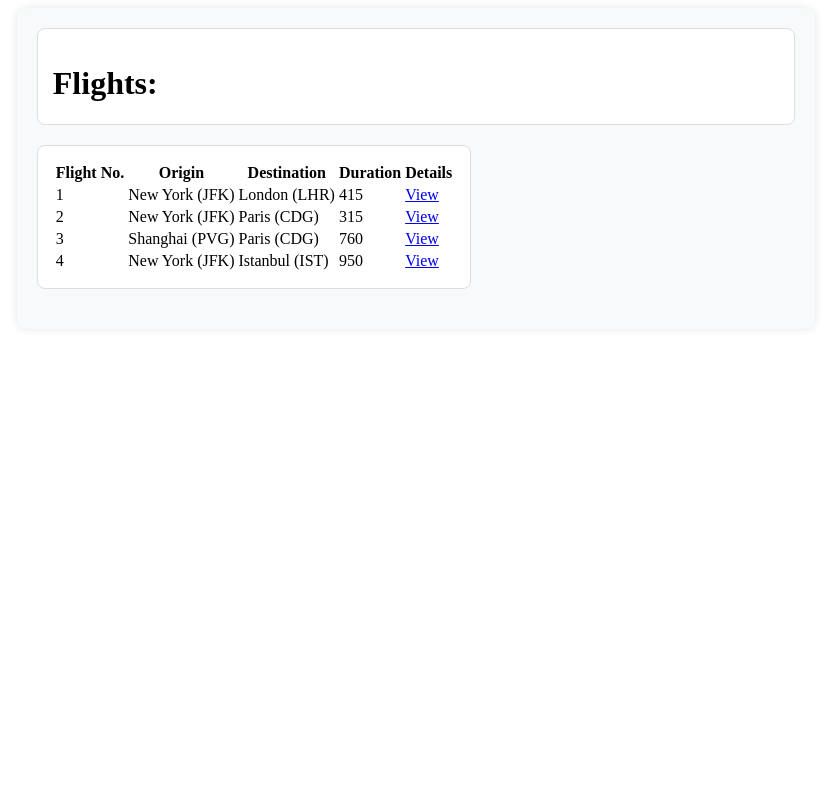
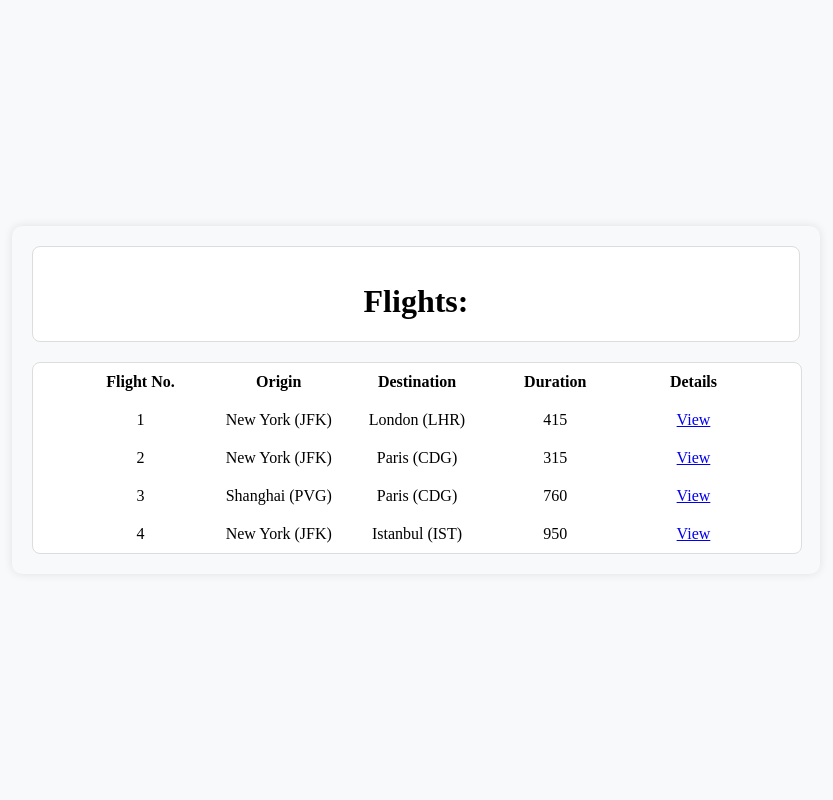
Before and after one commit to Amanmagar08/airlines, a Django app: page / in a window 1280 px wide. Shown: the whole page, without its empty margins (224-1057 px from the left). Run offline with Django 5.2, Linux system fonts and the light colour scheme; data comes from the database, SQL or seed files in the repository; both versions use the stored data as it was after the commit.

Commit message:
Update CSS

```diff
--- a/flight/static/css/flight.css
+++ b/flight/static/css/flight.css
@@ -1,3 +1,12 @@
+body {
+    display: flex;
+    justify-content: center; /* Centers horizontally */
+    align-items: center; /* Centers vertically */
+    height: 100vh; /* Makes sure it takes the full height of the screen */
+    margin: 0;
+    background-color: #f8f9fa; /* Optional: Light background for better visibility */
+}
+
 .container {
     width: 60%;
     margin: auto;
@@ -20,7 +29,7 @@
     color: #007bff;
 }
 
-.list, .table {
+.list {
     background: #ffffff;
     padding: 15px;
     border-radius: 8px;
@@ -73,3 +82,30 @@
 .back-btn:hover {
     background: #0056b3;
 }
+
+.table-container {
+    width: 100%;
+    overflow-x: auto;
+    display: flex;
+    justify-content: center;
+    background: #ffffff;
+    border-radius: 8px;
+    margin-bottom: 20px;
+    border: 1px solid #ddd;
+}
+
+table {
+    width: 90%;
+    max-width: 100%;
+    border-collapse: collapse;
+    text-align: center;
+    table-layout: fixed;
+}
+
+th, td {
+    word-wrap: break-word;
+    white-space: nowrap;
+    padding: 10px;
+    text-align: center;
+    vertical-align: middle;
+}
--- a/flight/templates/flights/flight.html
+++ b/flight/templates/flights/flight.html
@@ -35,6 +35,6 @@
             <button type="submit" class="add-passenger-btn">Add Passenger</button>
         </form>
 
-        <a href="{% url 'indexx' %}" class="back-btn">Back to Flight List</a>
+        <a href="{% url 'index' %}" class="back-btn">Back to Flight List</a>
     </div>
 {% endblock %}
--- a/flight/templates/flights/index.html
+++ b/flight/templates/flights/index.html
@@ -2,12 +2,13 @@
 {% load static %}
 
 {% block body %}
-    <div class="container">
+    <div class="container" style="text-align: center">
         <div class="flight-details" style="padding-bottom: 0px">
             <h1>Flights:</h1>
         </div>
 
-        <table class="table">
+        <div class = "table-container" style="width: 100%; border-collapse: collapse; margin: 0 auto; text-align: center">
+            <table>
                 <thead>
                     <tr>
                         <th>Flight No.</th>
@@ -34,4 +35,5 @@
                 </tbody>
             </table>
         </div>
+    </div>
 {% endblock %}
--- a/flight/urls.py
+++ b/flight/urls.py
@@ -3,7 +3,7 @@ from django.urls import path
 from . import views
 
 urlpatterns = [
-    path("", views.index, name="indexx"),
+    path("", views.index, name="index"),
     path("<int:flight_id>", views.flight, name="flight"),
     path("<int:flight_id>/book", views.book, name="book"),
     path("<int:flight_id>/remove", views.remove, name="remove")
--- a/users/templates/users/login.html
+++ b/users/templates/users/login.html
@@ -11,4 +11,6 @@
         <input type="password" name="password" placeholder="password">
         <input type="submit" value="login">
     </form>
+
+    <a href="{% url 'index' %}" class="back-btn">Back to Flight List</a>
 {% endblock %}
--- a/users/templates/users/user.html
+++ b/users/templates/users/user.html
@@ -9,5 +9,6 @@
     </ul>
 
     <a href="{% url 'logout' %}">Log Out</a>
+    <a href="{% url 'index' %}" class="back-btn">Back to Flight List</a>
 
 {% endblock %}
--- a/users/urls.py
+++ b/users/urls.py
@@ -3,7 +3,7 @@ from django.urls  import path
 from . import views
 
 urlpatterns = [
-    path("", views.index, name = "index"),
+    path("", views.index, name = "indexx"),
     path("login", views.login_view, name="login"),
     path("logout", views.logout_view, name="logout"),
 
```
Also changed, not shown: db.sqlite3. Lines whose indentation alone changed are shown as unchanged.
